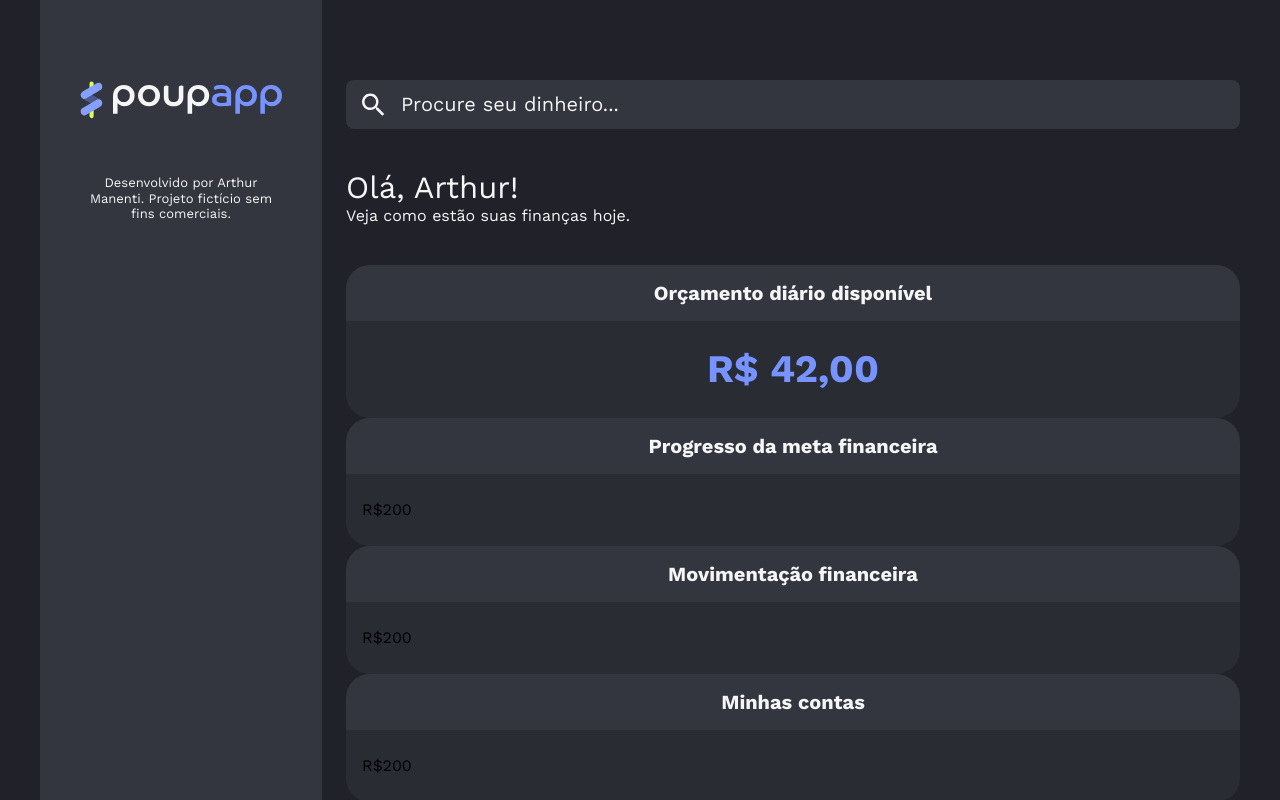
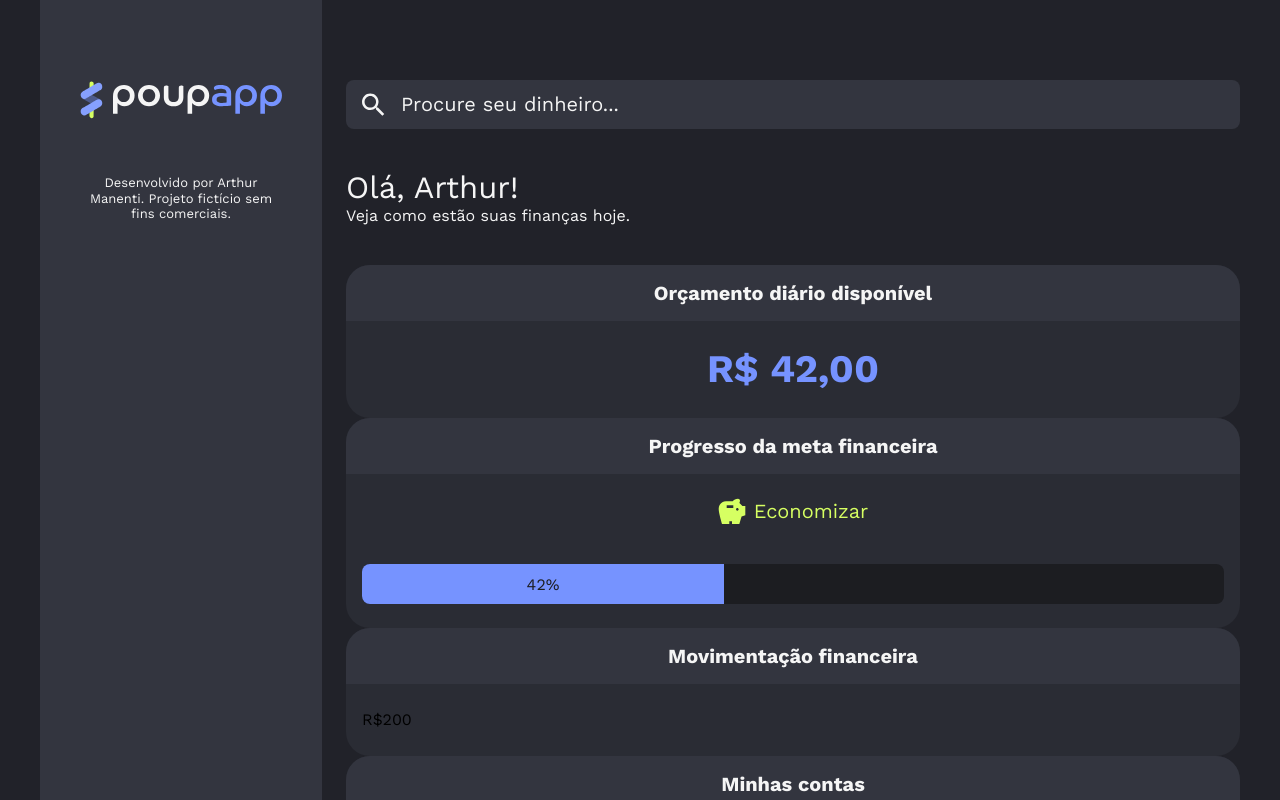
Before and after one commit to noname697/PoupApp-React, a React (Vite) app: page / in a window 1280 px wide. Shown: the top 800 px of the page. Built offline with nearby package versions, Linux system fonts and the light colour scheme.

Commit message:
Criando segundo Card e seus componentes

```diff
--- a/src/App.jsx
+++ b/src/App.jsx
@@ -3,6 +3,7 @@ import Card from "./components/Card";
 import { Container } from "./components/Container";
 import { DailyBudget } from "./components/DailyBudget";
 import { Main } from "./components/Main";
+import { SavingsStatus } from "./components/SavingsStatus";
 import { SearchInput } from "./components/SearchInput";
 import { Typography } from "./components/Typography";
 
@@ -26,7 +27,9 @@ const App = () => {
             </Card>
             <Card>
               <Card.Header>Progresso da meta financeira</Card.Header>
-              <Card.Body>R$200</Card.Body>
+              <Card.Body>
+                <SavingsStatus percent={42} />
+              </Card.Body>
             </Card>
             <Card>
               <Card.Header>Movimentação financeira</Card.Header>
--- /dev/null
+++ b/src/components/ProgressBar/index.jsx
@@ -0,0 +1,24 @@
+export const ProgressBar = ({ percent }) => {
+  return (
+    <div className="bg-neutral-darker rounded-lg overflow-hidden w-full h-10">
+      <div
+        className="
+        bg-primary-highlight
+        h-full
+        flex
+        justify-center
+        items-center
+        text-neutral-darker
+        text-base
+        leading-[120%]
+        transition-all
+        duration-300
+        ease-in-out
+        "
+        style={{ width: `${percent}%` }}
+      >
+        {percent}%
+      </div>
+    </div>
+  );
+};
--- /dev/null
+++ b/src/components/SavingsStatus/index.jsx
@@ -0,0 +1,13 @@
+import { IconSavings } from "../icons";
+import { ProgressBar } from "../ProgressBar";
+
+export const SavingsStatus = ({ percent }) => {
+  return (
+    <div className="flex flex-col gap-10">
+      <p className="text-secondary-income flex items-center gap-2 justify-center text-xl leading-[125%]">
+        <IconSavings /> Economizar
+      </p>
+      <ProgressBar percent={percent} />
+    </div>
+  );
+};
```
